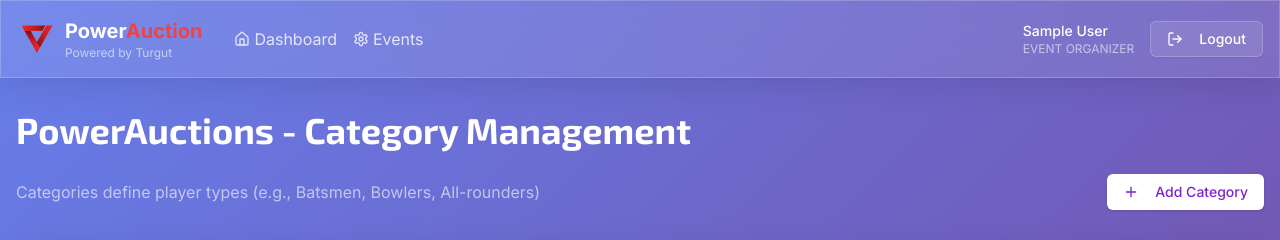
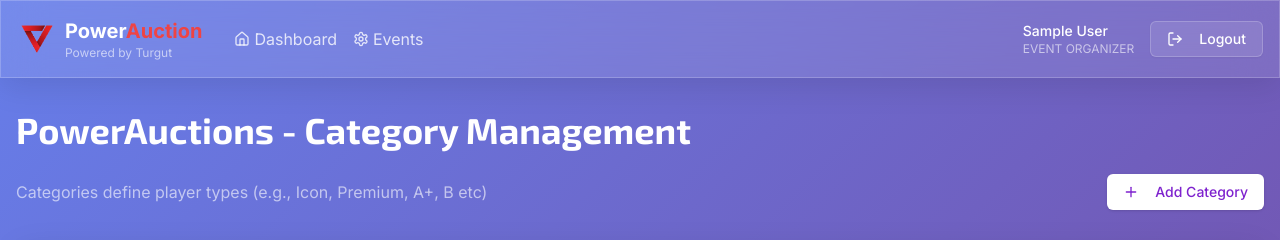
Before and after one commit to mslabba/app, a React (Create React App) app in the folder frontend/: page /admin/categories/1 in a window 1280 px wide. Shown: the top 240 px of the page. Built offline with nearby package versions, Linux system fonts and the light colour scheme; no server answers; sample sign-in values are in the browser's storage; what @cloudinary/url-gen would draw is missing.

Commit message:
updated the category page text

```diff
--- a/frontend/src/pages/CategoryManagement.jsx
+++ b/frontend/src/pages/CategoryManagement.jsx
@@ -191,7 +191,7 @@ const CategoryManagement = () => {
 
         <div className="flex justify-between items-center mb-8">
           <div className="text-white/60">
-            <p>Categories define player types (e.g., Batsmen, Bowlers, All-rounders)</p>
+            <p>Categories define player types (e.g., Icon, Premium, A+, B etc)</p>
           </div>
           <Dialog open={isDialogOpen} onOpenChange={(open) => {
             console.log('Category Dialog state changing to:', open);
```
